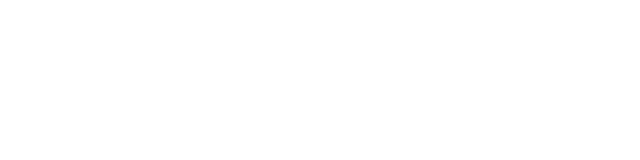
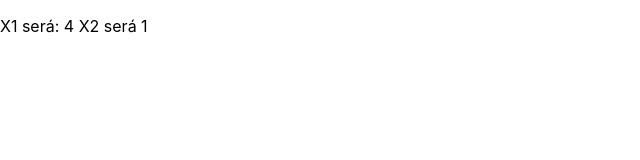
Before and after one commit to AntonyGaetano/Calculadora-Do-Segundo-Grau, a React (Create React App) app: page / in a window 1280 px wide. Shown: the top 160 px of the page, without its empty margins (0-640 px from the left). Built offline with nearby package versions, Linux system fonts and the light colour scheme.

Commit message:
Atualização
Criado o esboço básico de como será a básico do programa

```diff
--- a/src/RecebeDados.js
+++ b/src/RecebeDados.js
@@ -4,13 +4,21 @@ export default function RecebeDados(props){
  var A;
  var B;
  var C;
+ var raiz;
 
  A = props.letraA;
  B = props.letraB;
  C = props.letraC;
 
-  return(<div>
+ var delta = (B*B - 4*A*C);
+  raiz = Math.sqrt(delta);
 
+ var x1 = (-B+raiz)/2*A;
+ var x2 = (-B-raiz)/2*A;
 
-  </div>);
+  return(
+  <>
+   <p>{"X1 será: "+x1} {"X2 será "+x2}</p>
+  </>
+  );
 }
```
